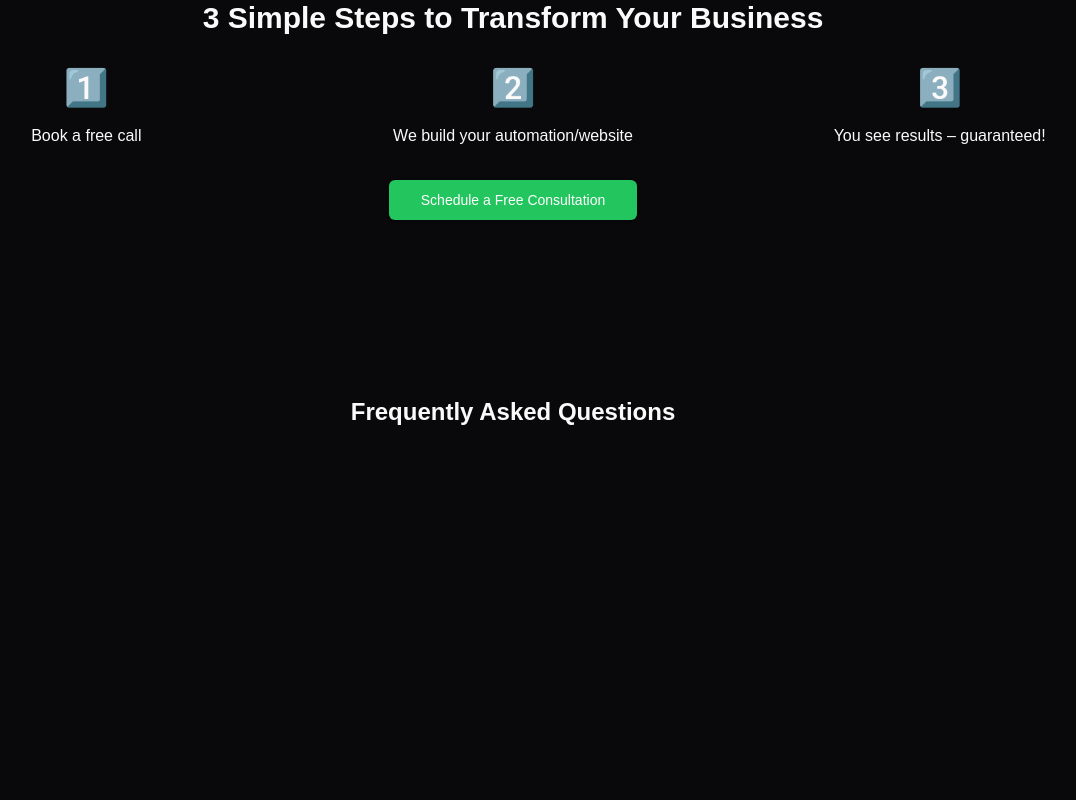
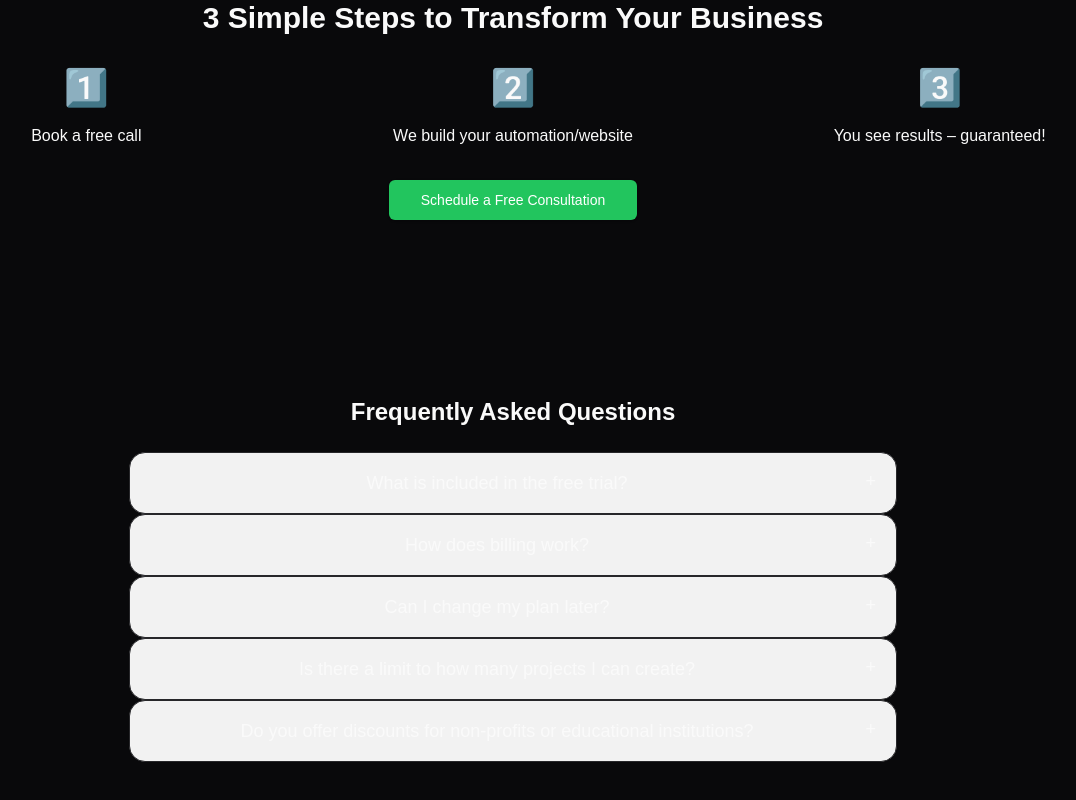
Before and after one commit to harryyking/HemoHeros, a Next.js app: page / in a window 1280 px wide. Shown: the part 1890-2690 px from the top of the page, without its empty margins (127-1203 px from the left). Built offline with nearby package versions, Linux system fonts and the light colour scheme; a web font is replaced by a local one.

Commit message:
added daisy ui

```diff
--- a/components/faq.tsx
+++ b/components/faq.tsx
@@ -33,70 +33,22 @@ export default function FAQ() {
 
   return (
     <div className="flex flex-col items-center py-24 sm:py-32 text-center">
-      <div className="w-full max-w-3xl mx-auto">
+      <div className="w-full max-w-3xl">
         <h2 className="text-2xl font-bold mb-6">Frequently Asked Questions</h2>
-        <div className="w-full space-y-2">
-
-            <div className="collapse collapse-plus bg-base-200 border">
+        <div className="w-full">
+          {faqs.map((faq, index) => (
+            <div key={index} className="collapse collapse-plus bg-base-200 border">
               <input
                 type="radio"
                 name="my-accordion-3"
 
               />
-              <div className="collapse-title text-lg font-medium">What is included in the free trial?</div>
+              <div className="collapse-title text-lg font-medium">{faq.question}</div>
               <div className="collapse-content">
-                <p>Our free trial includes full access to all features for 14 days. You can create projects, invite team members, and explore all the tools we offer.</p>
+                <p>{faq.answer}</p>
               </div>
             </div>
-
-            <div className="collapse collapse-plus bg-base-200 border">
-              <input
-                type="radio"
-                name="my-accordion-3"
-
-              />
-              <div className="collapse-title text-lg font-medium">How does billing work?</div>
-              <div className="collapse-content">
-                <p>Yes, you can upgrade, downgrade, or cancel your plan at any time. Changes will be reflected in your next billing cycle.</p>
-              </div>
-            </div>
-
-            <div className="collapse collapse-plus bg-base-200 border">
-              <input
-                type="radio"
-                name="my-accordion-3"
-
-              />
-              <div className="collapse-title text-lg font-medium">Can I change my plan later?</div>
-              <div className="collapse-content">
-                <p>Yes, you can upgrade, downgrade, or cancel your plan at any time. Changes will be reflected in your next billing cycle.</p>
-              </div>
-            </div>
-
-            <div className="collapse collapse-plus bg-base-200 border">
-              <input
-                type="radio"
-                name="my-accordion-3"
-
-              />
-              <div className="collapse-title text-lg font-medium">Is there a limit to how many projects I can create?</div>
-              <div className="collapse-content">
-                <p>The number of projects you can create depends on your plan. Our Enterprise plan offers unlimited projects..</p>
-              </div>
-            </div>
-
-            <div className="collapse collapse-plus bg-base-200 border">
-              <input
-                type="radio"
-                name="my-accordion-3"
-
-              />
-              <div className="collapse-title text-lg font-medium">Do you offer discounts for non-profits or educational institutions?</div>
-              <div className="collapse-content">
-                <p>Yes, we offer special pricing for non-profits and educational institutions. Please contact our sales team for more information.</p>
-              </div>
-            </div>
-
+          ))}
         </div>
       </div>
     </div>
--- a/tailwind.config.ts
+++ b/tailwind.config.ts
@@ -85,7 +85,7 @@ const config: Config = {
   		}
   	}
   },
-  plugins: [addVariablesForColors],
+  plugins: [addVariablesForColors, require("daisyui")],
 };
 export default config;
 
```
Lines whose indentation alone changed are shown as unchanged.
